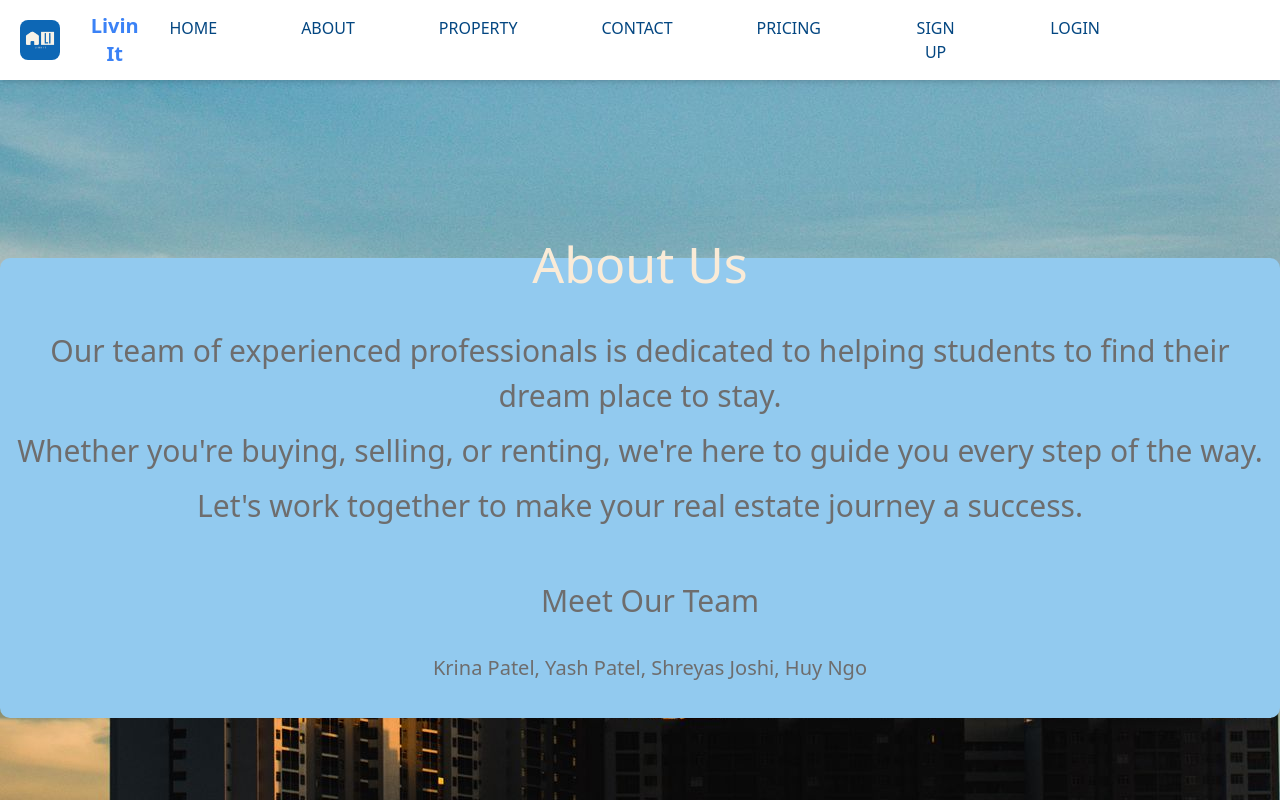
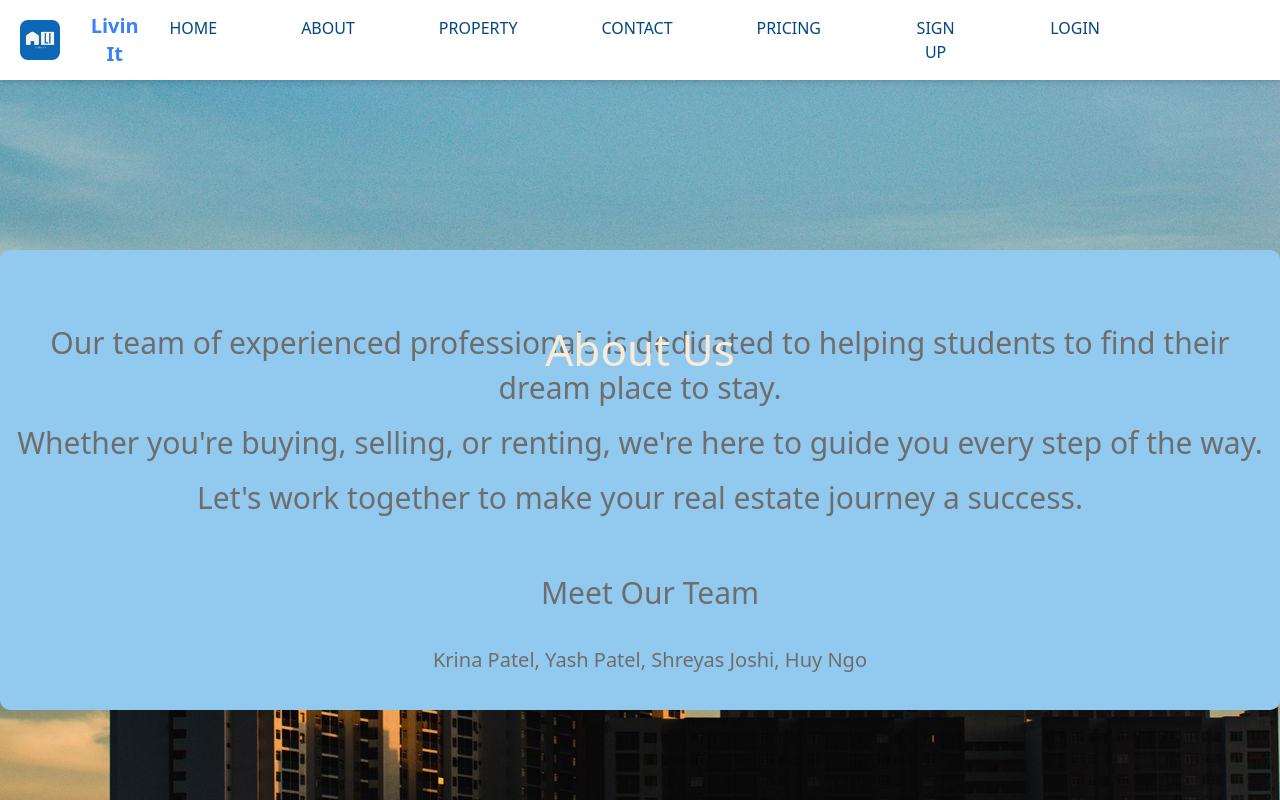
Before and after one commit to soulden1202/group-3-capstone-project, a React (Create React App) app: page /about in a window 1280 px wide. Built offline with nearby package versions, Linux system fonts and the light colour scheme; no server answers.

Commit message:
Update About.jsx

```diff
--- a/src/containers/about/About.jsx
+++ b/src/containers/about/About.jsx
@@ -8,9 +8,9 @@ const About = () => {
   }, []);
 
   const titleStyles = {
-    fontSize: "50px",
-    marginTop: "15px",
-    paddingTop: "50px",
+    fontSize: "44px",
+    marginTop: "25px",
+    paddingTop: "200px",
   };
 
   const teamStyles = {
@@ -19,7 +19,7 @@ const About = () => {
 
   return (
     <div className="about-container">
-      <div className="team-box" style={{ marginTop: "95px" }}>
+      <div className="team-box" style={{ marginTop: "80px" }}>
         <h1 style={titleStyles}> About Us </h1>
 
         <h2 style={{ marginTop: "60px" }}>Our team of experienced professionals is dedicated to helping students to find their dream place to stay.</h2>
```
